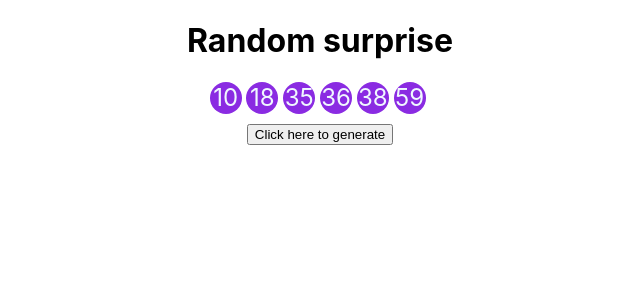
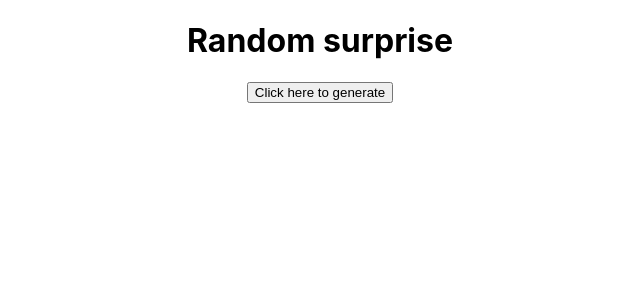
Before and after one commit to jessicalima22/React-next, a Next.js app: page /megasena in a window 1280 px wide. Shown: the top 300 px of the page, without its empty margins (320-960 px from the left). Built offline with nearby package versions, Linux system fonts and the light colour scheme.

Commit message:
last update megasena

```diff
--- a/pages/megasena.jsx
+++ b/pages/megasena.jsx
@@ -8,10 +8,14 @@ import { useState } from "react"
 export default function megasena (){
 
 
-       const [numbers, setNumbers] = useState(generateNumber())
+       const [numbers, setNumbers] = useState()
 
        function renderNumbers(){
-        return numbers.map(number=> <MegasenaBall key = {number} number = {number}/>)
+        return numbers?.map(number=> <MegasenaBall key = {number} number = {number}/>)
+       }
+
+       function handClick(){
+        setNumbers(generateNumber())
        }
 
     return(
@@ -21,7 +25,7 @@ export default function megasena (){
             <div className={style.MegasenaBall}>
            {renderNumbers()}
             </div>
-        <button onClick={generateNumber}>Click here to generate</button>
+        <button onClick={handClick}>Click here to generate</button>
         </div>
         </>
     )
```
